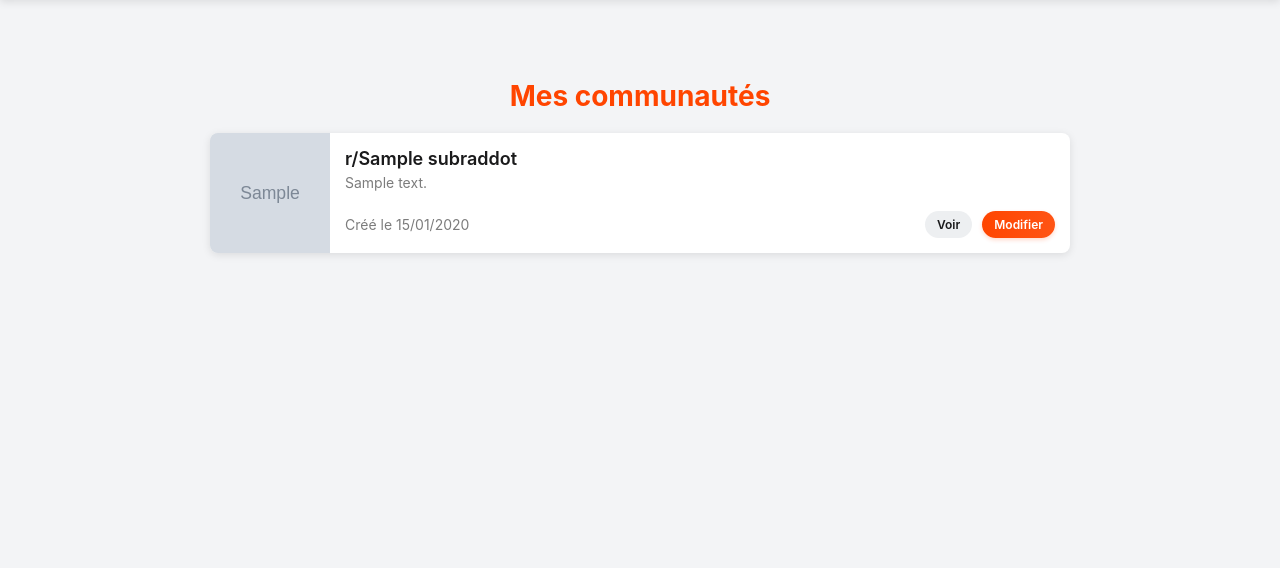
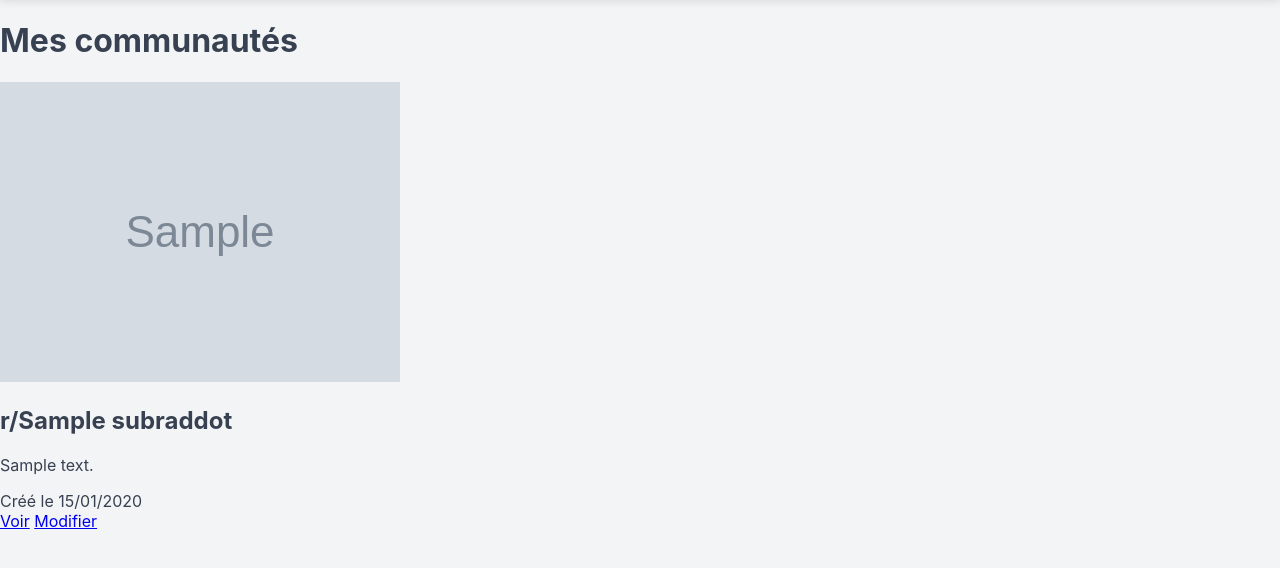
Before and after one commit to quentinLourenco/raddot, a Django app: template social_app/templates/social_app/my_subraddots.html in a window 1280 px wide. Shown: the part 60-628 px from the top of the page. Run offline with Django 5.2, Linux system fonts and the light colour scheme; the template is opened without the code that fills it: values that come from a table or form of the project are taken from there, others are empty; a user stored in the database is signed in; tables that the repository leaves empty hold one stand-in row (values such as "Sample post"); grey boxes marked "Sample" are stand-in pictures.

Commit message:
better cards and liste

```diff
--- a/social_app/templates/social_app/discover_subraddots.html
+++ b/social_app/templates/social_app/discover_subraddots.html
@@ -5,6 +5,8 @@
 
 {% block extra_css %}
 <link rel="stylesheet" href="{% static 'discover.css' %}">
+<link rel="stylesheet" href="{% static 'subraddot_card.css' %}">
+<link rel="stylesheet" href="{% static 'subraddot_card_list.css' %}">
 {% endblock %}
 
 {% block content %}
--- a/social_app/templates/social_app/homepage.html
+++ b/social_app/templates/social_app/homepage.html
@@ -82,7 +82,7 @@
                                     existantes.</p>
                                 <div class="action-buttons">
                                     <a href="{% url 'social_app:subraddot_create' %}" class="action-button primary-btn">Créer un subraddot</a>
-                                    <a href="{% url 'social_app:subraddots_list' %}" class="action-button secondary-btn">Découvrir des subraddot</a>
+                                    <a href="{% url 'social_app:discover_subraddots' %}" class="action-button secondary-btn">Découvrir des subraddot</a>
                                 </div>
                             </div>
                         </div>
--- a/static/subraddots.css
+++ /dev/null
@@ -1,166 +0,0 @@
-/* Styles pour la page de découverte des subraddots */
-
-.discover-container {
-    max-width: 900px;
-    margin: 40px auto;
-    padding: 20px;
-}
-
-.page-title {
-    color: #ff4500;
-    font-size: 28px;
-    margin-bottom: 20px;
-    text-align: center;
-}
-
-.subraddot-list {
-    display: flex;
-    flex-direction: column;
-    gap: 20px;
-}
-
-.subraddot-card {
-    display: flex;
-    background-color: #ffffff;
-    border-radius: 8px;
-    overflow: hidden;
-    box-shadow: 0 2px 8px rgba(0, 0, 0, 0.1);
-    transition: transform 0.2s, box-shadow 0.2s;
-    height: 120px;
-    width: 100%;
-}
-
-.subraddot-card:hover {
-    transform: translateY(-3px);
-    box-shadow: 0 4px 12px rgba(255, 69, 0, 0.15);
-}
-
-.subraddot-icon {
-    width: 120px;
-    height: 120px;
-    object-fit: cover;
-    background-color: #edeff1;
-    display: flex;
-    align-items: center;
-    justify-content: center;
-    color: #1a1a1b;
-    font-size: 24px;
-    font-weight: bold;
-}
-
-.subraddot-icon img {
-    width: 100%;
-    height: 100%;
-    object-fit: cover;
-}
-
-.subraddot-content {
-    flex: 1;
-    padding: 15px;
-    display: flex;
-    flex-direction: column;
-    justify-content: space-between;
-}
-
-.subraddot-name {
-    font-size: 18px;
-    font-weight: 600;
-    color: #1a1a1b;
-    margin: 0 0 5px 0;
-}
-
-.subraddot-info {
-    display: flex;
-    justify-content: space-between;
-    align-items: center;
-}
-
-.subraddot-members {
-    font-size: 14px;
-    color: #7c7c7c;
-}
-
-.subraddot-description {
-    font-size: 14px;
-    color: #7c7c7c;
-    margin: 0;
-    overflow: hidden;
-    text-overflow: ellipsis;
-    display: -webkit-box;
-    -webkit-line-clamp: 2;
-    -webkit-box-orient: vertical;
-}
-
-/* Styles pour les actions des cartes de subraddot */
-.subraddot-actions {
-    display: flex;
-    gap: 10px;
-}
-
-.view-button, .edit-button, .join-button, .leave-button {
-    padding: 6px 12px;
-    border-radius: 16px;
-    font-size: 12px;
-    font-weight: 600;
-    cursor: pointer;
-    text-decoration: none;
-    transition: all 0.2s;
-    border: none;
-    display: inline-block;
-    text-align: center;
-}
-
-.view-button {
-    background-color: #edeff1;
-    color: #1a1a1b;
-}
-
-.view-button:hover {
-    background-color: #d7d8da;
-}
-
-.edit-button {
-    background: linear-gradient(to right, #ff4500, #ff5414);
-    color: white;
-    box-shadow: 0 2px 4px rgba(255, 69, 0, 0.2);
-}
-
-.edit-button:hover {
-    background: linear-gradient(to right, #ff5414, #ff3000);
-    transform: translateY(-2px);
-    box-shadow: 0 4px 8px rgba(255, 69, 0, 0.3);
-}
-
-.join-button {
-    background-color: #0079d3;
-    color: white;
-}
-
-.join-button:hover {
-    background-color: #0060a8;
-}
-
-.leave-button {
-    background-color: #edeff1;
-    color: #1a1a1b;
-    border: 1px solid #7c7c7c;
-}
-
-.leave-button:hover {
-    background-color: #d7d8da;
-}
-
-.empty-state {
-    text-align: center;
-    padding: 40px 20px;
-}
-
-.empty-state h3 {
-    color: #ff4500;
-    margin-bottom: 15px;
-}
-
-.empty-state p {
-    color: #7c7c7c;
-    margin-bottom: 20px;
-}
```
Also changed, not shown: static/discover.css (+1 -181 lines), static/subraddot_card.css (added, +121 -0 lines), static/subraddot_card_list.css (added, +57 -0 lines), media/media/subraddot/banners/chinese-scroll-banner-chinese-paper-scroll-chinese-scroll-asian-_xswryr4.png (added), media/media/subraddot/icons/image_zHzHcRX.png (added).
